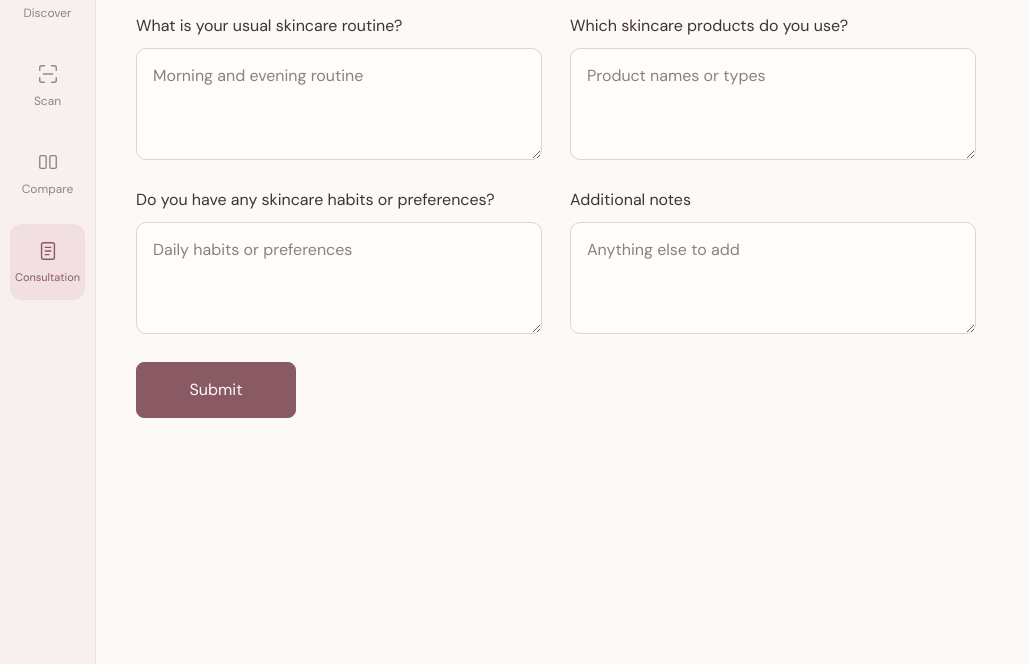
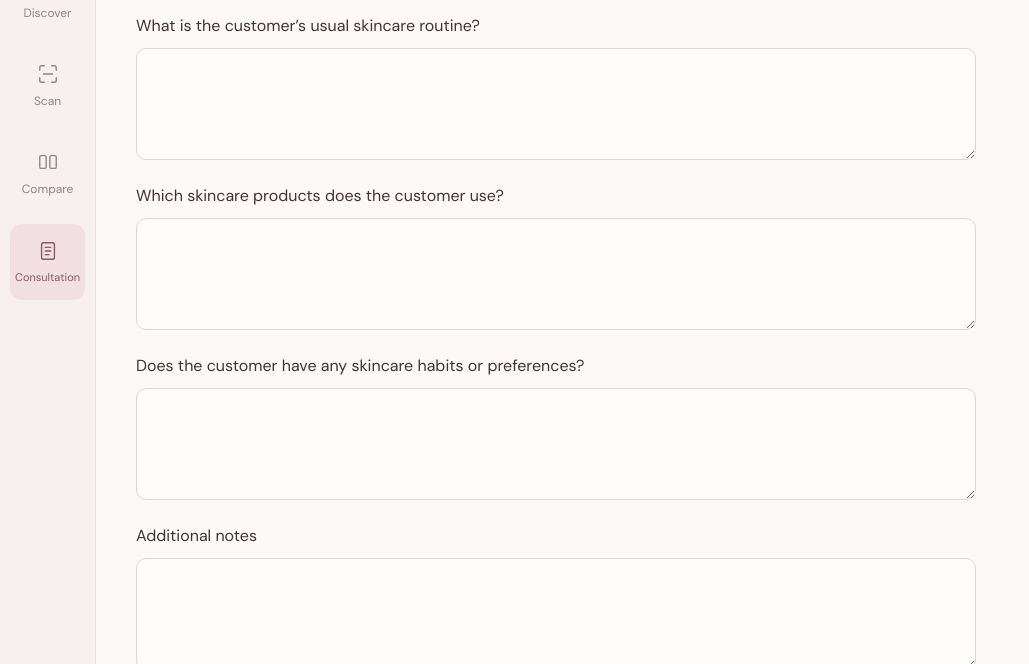
Before and after one commit to west0nG/glowguide, a website built with Vite: page index.html in a window 1280 px wide. Both pictures are taken after a click on the link "Consultation". Shown: the part 136-800 px from the top of the page, without its empty margins (0-1029 px from the left). Built offline with nearby package versions, Linux system fonts and the light colour scheme.

Commit message:
Refine consultation wording and stack all fields

```diff
--- a/src/main.ts
+++ b/src/main.ts
@@ -22,10 +22,10 @@ let pickerIndex = 0;
 let dialogOrigin: HTMLElement | null = null;
 let dialogMode: 'scan' | 'picker' | null = null;
 const consultationFields = [
-  { id: 'routine', label: 'What is your usual skincare routine?', placeholder: 'Morning and evening routine' },
-  { id: 'products', label: 'Which skincare products do you use?', placeholder: 'Product names or types' },
-  { id: 'habits', label: 'Do you have any skincare habits or preferences?', placeholder: 'Daily habits or preferences' },
-  { id: 'notes', label: 'Additional notes', placeholder: 'Anything else to add' },
+  { id: 'routine', label: 'What is the customer’s usual skincare routine?' },
+  { id: 'products', label: 'Which skincare products does the customer use?' },
+  { id: 'habits', label: 'Does the customer have any skincare habits or preferences?' },
+  { id: 'notes', label: 'Additional notes' },
 ] as const;
 const consultationDraft: Record<typeof consultationFields[number]['id'], string> = {
   routine: '', products: '', habits: '', notes: '',
@@ -124,7 +124,7 @@ function consultation(): string {
   return `${header()}<main class="main-content consultation-content" id="main">
     <h1 id="consultation-title">Consultation</h1>
     <form id="consultation-form" aria-labelledby="consultation-title">
-      <div class="consultation-fields">${consultationFields.map(field => `<div class="consultation-field"><label for="consultation-${field.id}">${field.label}</label><textarea id="consultation-${field.id}" name="${field.id}" rows="3" placeholder="${field.placeholder}">\n${escape(consultationDraft[field.id])}</textarea></div>`).join('')}</div>
+      <div class="consultation-fields">${consultationFields.map(field => `<div class="consultation-field"><label for="consultation-${field.id}">${field.label}</label><textarea id="consultation-${field.id}" name="${field.id}" rows="3">\n${escape(consultationDraft[field.id])}</textarea></div>`).join('')}</div>
       <button type="submit" class="primary-button consultation-submit">Submit</button>
     </form>
   </main>${navigation()}`;
--- a/src/style.css
+++ b/src/style.css
@@ -110,7 +110,6 @@ button:focus-visible, a:focus-visible, summary:focus-visible { outline: 2px soli
 .consultation-field { display: flex; flex-direction: column; gap: 10px; min-width: 0; }
 .consultation-field label { font-size: 16px; font-weight: 500; line-height: 1.5; }
 .consultation-field textarea { display: block; width: 100%; min-height: 112px; padding: 14px 16px; border: 1px solid #dfd5cf; border-radius: 10px; background: #fffdfb; color: var(--ink); font-size: 16px; line-height: 1.6; resize: vertical; }
-.consultation-field textarea::placeholder { color: #8b807c; opacity: 1; }
 .consultation-field textarea:focus { outline: none; border-color: var(--rose); box-shadow: 0 0 0 3px #89596410; }
 .consultation-submit { min-width: 160px; margin-top: 28px; }
 .detail-overview { display: grid; grid-template-columns: 1fr 1fr; align-items: center; gap: 32px; }
@@ -231,8 +230,6 @@ dialog[open] .dialog-panel { animation: appear .2s ease-out; }
   .app-nav .nav-item.active::after { display: none; }
 }
 @container app (min-width: 1000px) {
-  .consultation-fields { grid-template-columns: repeat(2, minmax(0, 1fr)); gap: 28px; }
-  .consultation-field label { flex: 1; }
   .app-header { min-height: 88px; }
   .product-grid { grid-template-columns: repeat(4, minmax(0, 1fr)); }
   .detail-overview { grid-template-columns: 380px minmax(0, 1fr); gap: 48px; }
```
Also changed, not shown: README.md.
